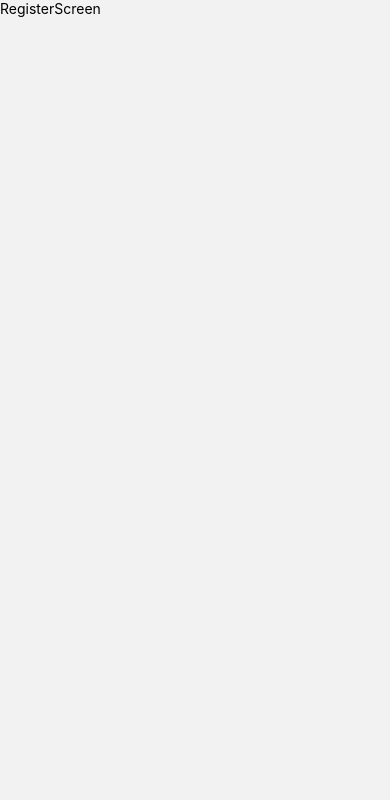
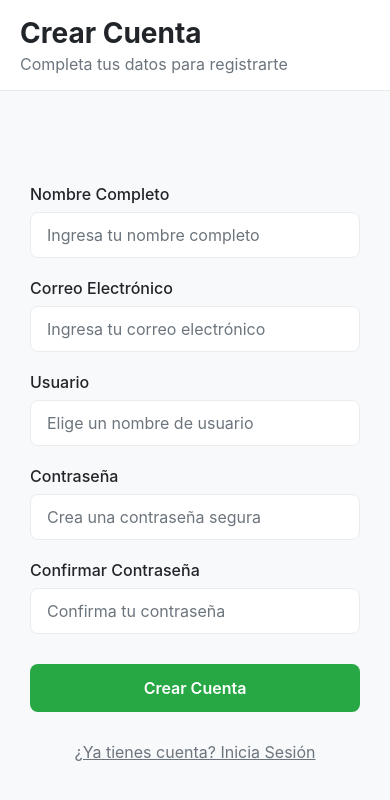
Before and after one commit to enmanuelrdgz/prueba-tecnica-parte-1, a React Native app: screen /Register in a window 390 px wide. Shown: the top 800 px of the page. Built offline with nearby package versions, Linux system fonts and the light colour scheme.

Commit message:
feature(RegisterScreen)
Agregar registerScreen

```diff
--- a/screens/RegisterScreen/index.tsx
+++ b/screens/RegisterScreen/index.tsx
@@ -1,14 +1,180 @@
-import React from 'react';
-import { Text } from 'react-native';
+import {
+  View,
+  Text,
+  TextInput,
+  TouchableOpacity,
+  StyleSheet,
+  KeyboardAvoidingView,
+  Platform,
+  ScrollView,
+} from "react-native"
+import { useSafeAreaInsets } from "react-native-safe-area-context"
 
-const Register = () => {
+const RegisterScreen = ({ navigation }: any) => {
+  const handleRegister = () => {
+    // Sin lógica - página tonta
+  }
 
-    return (
-        <Text>
-            RegisterScreen
-        </Text>
-    );
+  const handleGoToLogin = () => {
+    navigation.navigate("Login")
+  }
+
+  const { top } = useSafeAreaInsets()
+
+  return (
+    <KeyboardAvoidingView style={styles.container} behavior={Platform.OS === "ios" ? "padding" : "height"}>
+      <ScrollView
+        style={styles.scrollView}
+        contentContainerStyle={styles.scrollContent}
+        keyboardShouldPersistTaps="handled"
+      >
+        <View style={{ ...styles.header, paddingVertical: top + 16 }}>
+          <Text style={styles.headerTitle}>Crear Cuenta</Text>
+          <Text style={styles.headerSubtitle}>Completa tus datos para registrarte</Text>
+        </View>
+
+        <View style={styles.form}>
+          <Text style={styles.inputLabel}>Nombre Completo</Text>
+          <TextInput
+            style={styles.input}
+            placeholder="Ingresa tu nombre completo"
+            placeholderTextColor="#6c757d"
+            autoCapitalize="words"
+            autoCorrect={false}
+          />
+
+          <Text style={styles.inputLabel}>Correo Electrónico</Text>
+          <TextInput
+            style={styles.input}
+            placeholder="Ingresa tu correo electrónico"
+            placeholderTextColor="#6c757d"
+            keyboardType="email-address"
+            autoCapitalize="none"
+            autoCorrect={false}
+          />
+
+          <Text style={styles.inputLabel}>Usuario</Text>
+          <TextInput
+            style={styles.input}
+            placeholder="Elige un nombre de usuario"
+            placeholderTextColor="#6c757d"
+            autoCapitalize="none"
+            autoCorrect={false}
+          />
+
+          <Text style={styles.inputLabel}>Contraseña</Text>
+          <TextInput
+            style={styles.input}
+            placeholder="Crea una contraseña segura"
+            placeholderTextColor="#6c757d"
+            secureTextEntry
+            autoCapitalize="none"
+            autoCorrect={false}
+          />
+
+          <Text style={styles.inputLabel}>Confirmar Contraseña</Text>
+          <TextInput
+            style={styles.input}
+            placeholder="Confirma tu contraseña"
+            placeholderTextColor="#6c757d"
+            secureTextEntry
+            autoCapitalize="none"
+            autoCorrect={false}
+          />
+
+          <TouchableOpacity style={styles.registerButton} onPress={handleRegister}>
+            <Text style={styles.registerButtonText}>Crear Cuenta</Text>
+          </TouchableOpacity>
+
+          <TouchableOpacity style={styles.loginButton} onPress={handleGoToLogin}>
+            <Text style={styles.loginButtonText}>¿Ya tienes cuenta? Inicia Sesión</Text>
+          </TouchableOpacity>
+        </View>
+      </ScrollView>
+    </KeyboardAvoidingView>
+  )
 }
 
+const styles = StyleSheet.create({
+  container: {
+    flex: 1,
+    backgroundColor: "#f8f9fa",
+  },
+  header: {
+    paddingHorizontal: 20,
+    backgroundColor: "#fff",
+    borderBottomWidth: 1,
+    borderBottomColor: "#e9ecef",
+  },
+  headerTitle: {
+    fontSize: 28,
+    fontWeight: "bold",
+    color: "#212529",
+    marginBottom: 4,
+  },
+  headerSubtitle: {
+    fontSize: 16,
+    color: "#6c757d",
+  },
+  scrollView: {
+    flex: 1,
+  },
+  scrollContent: {
+    flexGrow: 1,
+  },
+  form: {
+    flex: 1,
+    paddingHorizontal: 30,
+    justifyContent: "center",
+    alignItems: "center",
+    maxWidth: 400,
+    alignSelf: "center",
+    width: "100%",
+  },
+  inputLabel: {
+    fontSize: 16,
+    fontWeight: "500",
+    color: "#212529",
+    marginBottom: 8,
+    marginTop: 20,
+    alignSelf: "flex-start",
+    width: "100%",
+  },
+  input: {
+    backgroundColor: "#fff",
+    borderWidth: 1,
+    borderColor: "#e9ecef",
+    borderRadius: 8,
+    paddingHorizontal: 16,
+    paddingVertical: 12,
+    fontSize: 16,
+    color: "#212529",
+    width: "100%",
+  },
+  registerButton: {
+    backgroundColor: "#28a745",
+    borderRadius: 8,
+    paddingVertical: 14,
+    marginTop: 30,
+    alignItems: "center",
+    width: "100%",
+  },
+  registerButtonText: {
+    color: "#fff",
+    fontSize: 16,
+    fontWeight: "600",
+  },
+  loginButton: {
+    marginTop: 20,
+    alignItems: "center",
+    paddingVertical: 10,
+    width: "100%",
+  },
+  loginButtonText: {
+    color: "#6c757d",
+    fontSize: 16,
+    textDecorationLine: "underline",
+  },
+})
 
-export default Register;
+export default RegisterScreen
```
